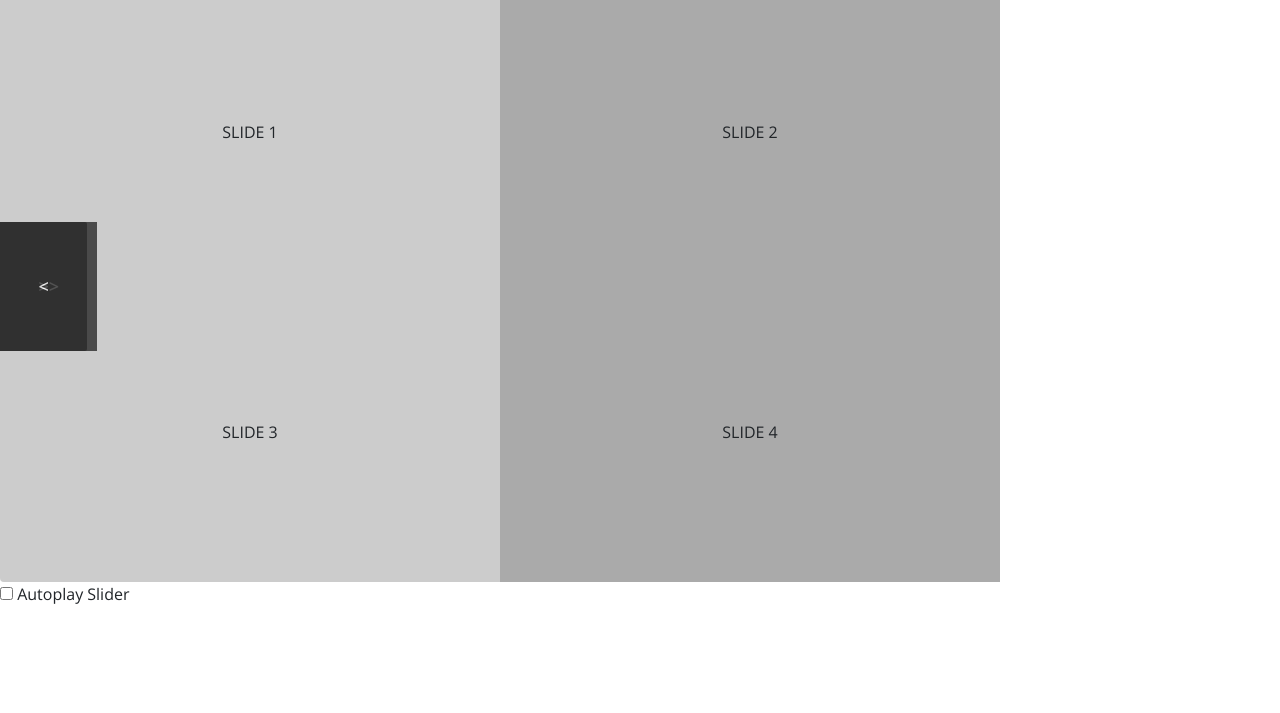
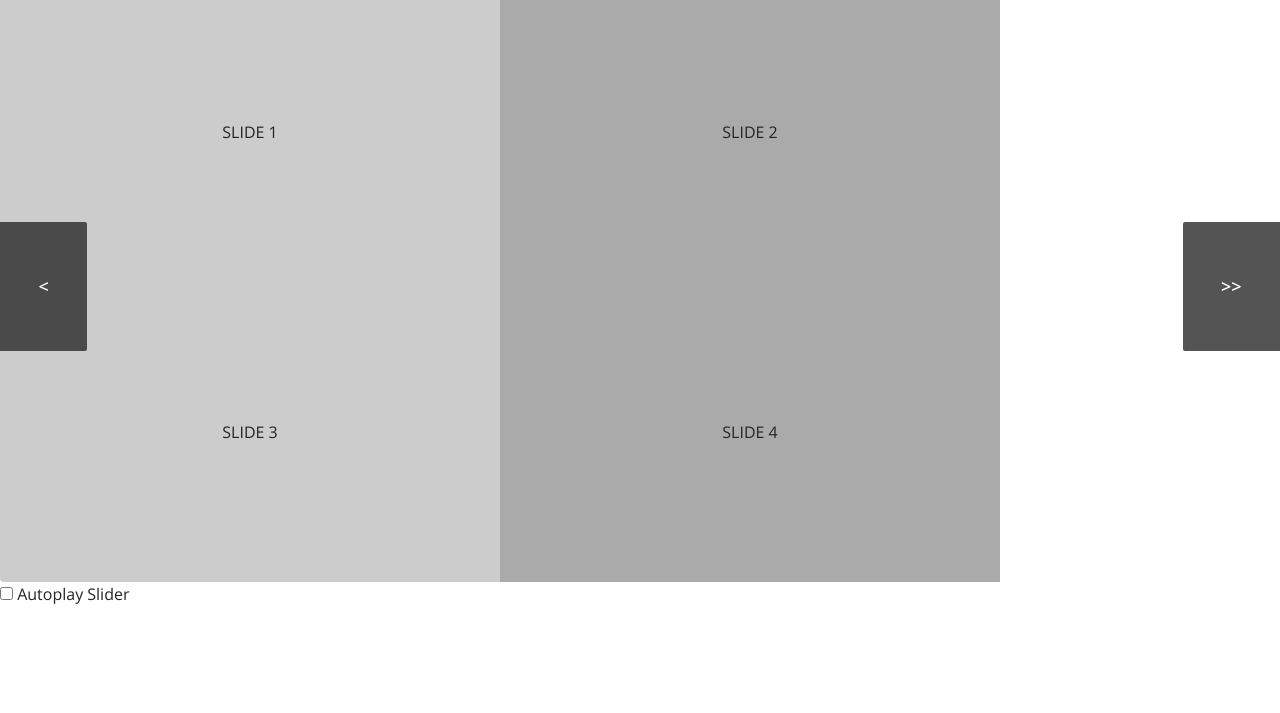
Before and after one commit to Guardian820/slide-by, a plain HTML site: page index.html in a window 1280 px wide. Shown: the part 87-800 px from the top of the page. Drawn offline with nearby package versions, Linux system fonts and the light colour scheme.

Commit message:
add css/styles.css

```diff
--- a/css/styles.css
+++ b/css/styles.css
@@ -86,12 +86,12 @@ a.control_prev {
   border-radius: 0 2px 2px 0;
 }
 
-/*a.control_next {
+a.control_next {
   right: 0;
   border-radius: 2px 0 0 2px;
 }
 
-.slider_option {
+/*.slider_option {
   position: relative;
   margin: 10px auto;
   width: 160px;
```
